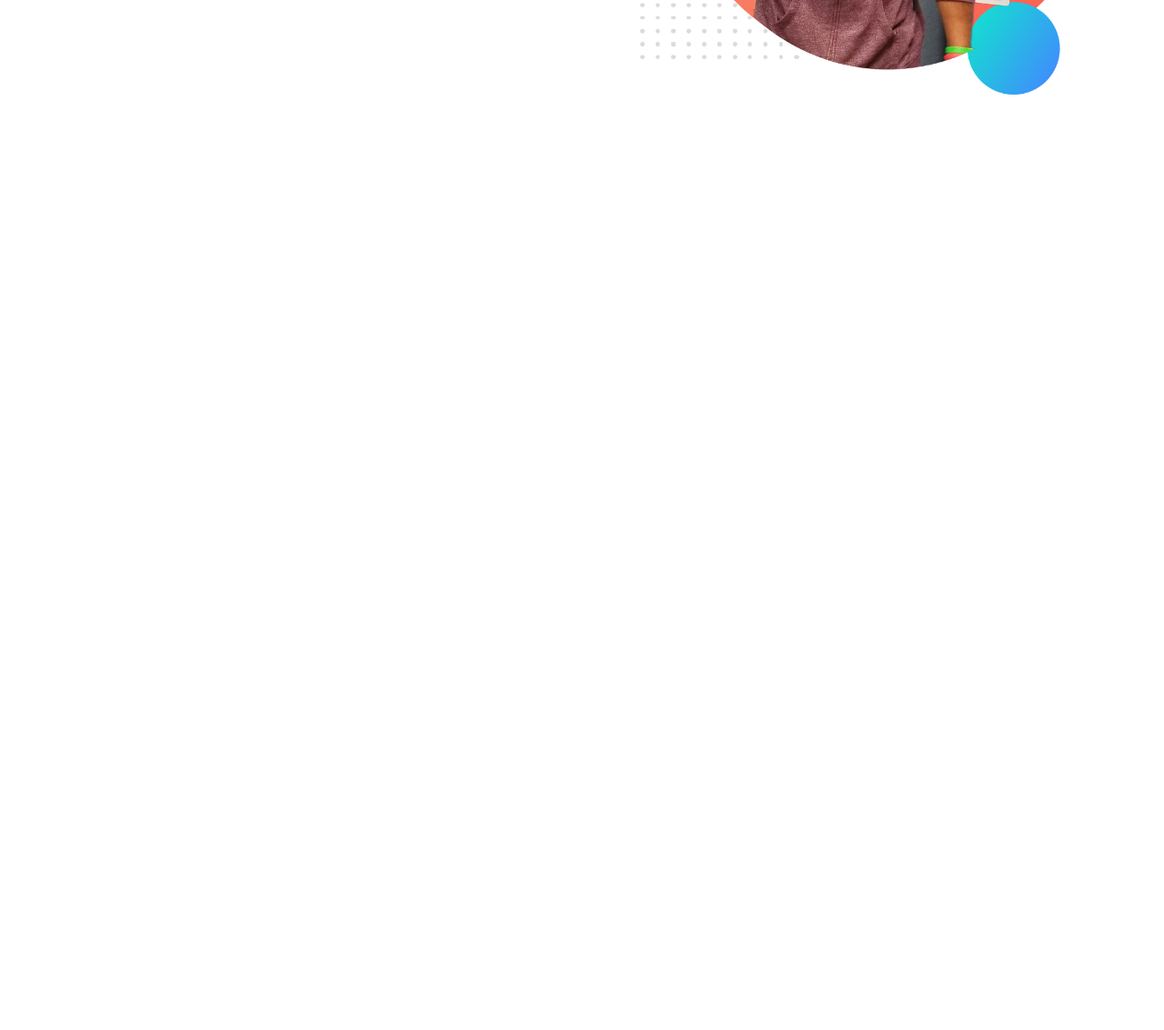
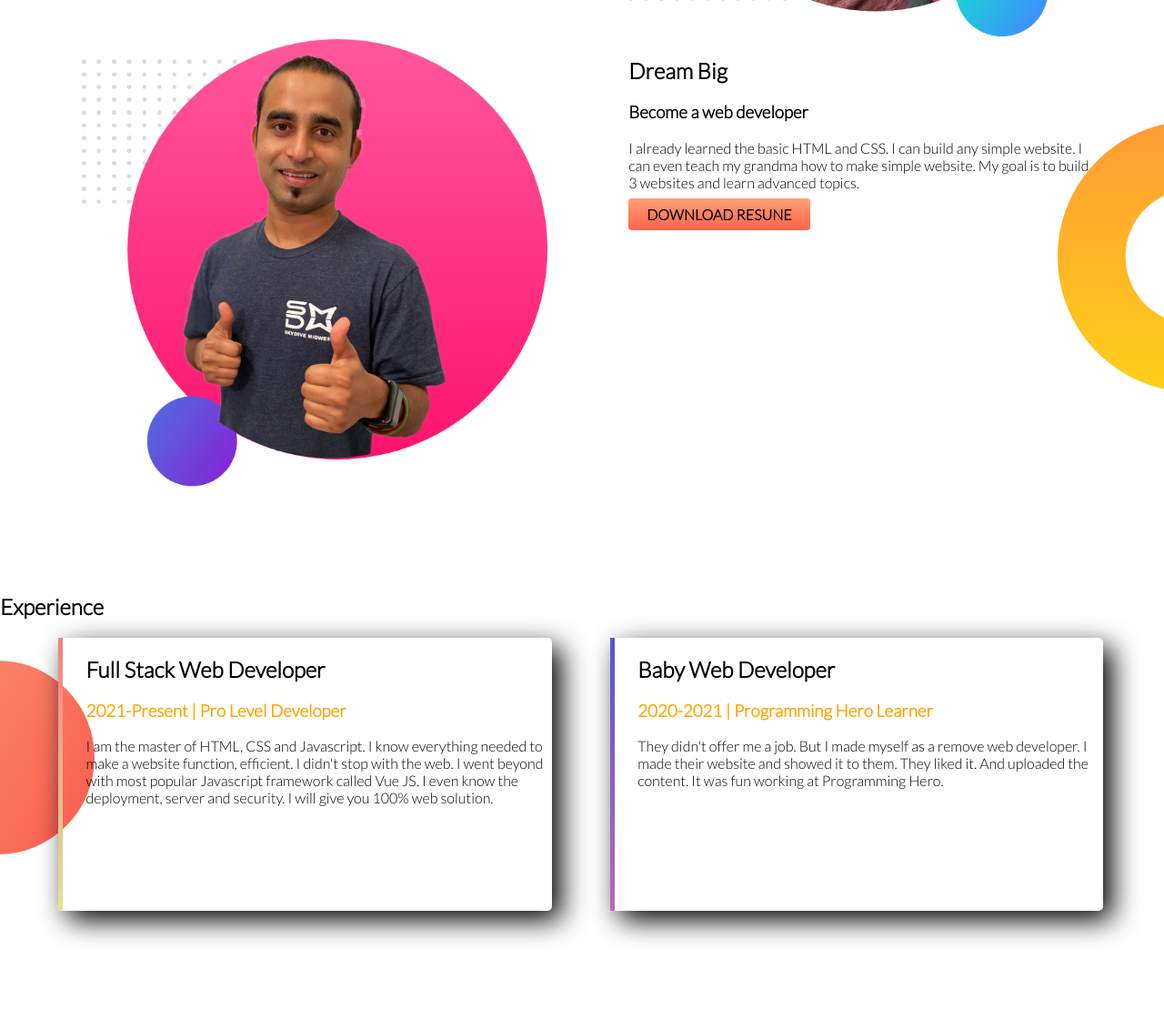
Before and after one commit to tjfahim/webPortfolio, a plain HTML site: page index.html in a window 1280 px wide. Shown: the part 468-1600 px from the top of the page at 91% size. Before the commit the page ends 800 px from the top, so only its background shows below. Drawn offline with Linux system fonts and the light colour scheme.

Commit message:
finished

```diff
--- a/index.html
+++ b/index.html
@@ -10,18 +10,43 @@
 
 </head>
 <body>
-    <section>
+    <section class="bg-img">
         <div class="half-width">
             <h1 class="heading">Welcome To</h1>
             <h1 class="heading"><span class="orange-color">Fahim Islam </span>World</h1>
             <h3>Build Climber and Train Stopper</h3>
             <p>You might saw me jumping, climbing buildings, and stopping trains. But nobody pays me a dime for that work. That's why I am learning and mastering web development. I will not stop until I become the Web Development Hero.</p>
-            <a href="https://www.linkedin.com/in/fahim-islam-11738b17a/" class="button">HIRE ME</a>
+            <a href="https://www.linkedin.com/in/fahim-islam-11738b17a/" target="" class="button">HIRE ME</a>
 
         </div>
         <div class="half-width">
             <img src="images/jhankar.png" alt="">
         </div>
     </section>
+
+    <section class="image-bg">
+        <div class="half-width">
+            <img src="images/jhankar2.png" alt="">
+        </div>
+        <div class="half-width">
+            <h1>Dream Big</h1>
+            <h3>Become a web developer</h3>
+            <p>I already learned the basic HTML and CSS. I can build any simple website. I can even teach my grandma how to make simple website. My goal is to build 3 websites and learn advanced topics.</p>
+            <a href="" class="button">DOWNLOAD RESUNE</a>
+        </div>
+    </section>
+    <section class="exp-bg">
+        <h1>Experience</h1>
+        <div class="half-width exp" id="full-stack">
+            <h1>Full Stack Web Developer</h1>
+            <h3 class="orange-color">2021-Present | Pro Level Developer</h3>
+            <p>I am the master of HTML, CSS and Javascript. I know everything needed to make a website function, efficient. I didn't stop with the web. I went beyond with most popular Javascript framework called Vue JS. I even know the deployment, server and security. I will give you 100% web solution.</p>
+        </div>
+        <div class="half-width exp" id="baby-web">
+            <h1>Baby Web Developer</h1>
+            <h3 class="orange-color">2020-2021 | Programming Hero Learner</h3>
+            <p>They didn't offer me a job. But I made myself as a remove web developer. I made their website and showed it to them. They liked it. And uploaded the content. It was fun working at Programming Hero.</p>
+        </div>
+    </section>
 </body>
 </html>
--- a/style.css
+++ b/style.css
@@ -5,7 +5,13 @@ body{
 }
 .heading{
     font-size: 50px;
-
+}
+section{
+    height: 500px;
+}
+.bg-img{
+    background-image: url("images/top-banner.png");
+    background-repeat: no-repeat;
 }
 .orange-color{
     color: orange;
@@ -13,15 +19,45 @@ body{
 .half-width{
     width: 40%;
     float: left;
-    margin: 5%;
+    margin-left: 5%;
+    padding-left: 2%;
 }
-img{
+.half-width img{
     width: 100%;
 }
 .button{
-    background-color: chartreuse;
-    font-weight: 700;
-    padding: 5px 12px;
+    font-weight: 900;
+    background-image: linear-gradient(180deg, lightsalmon ,tomato);
+
+    padding: 8px 20px;
+    border-radius: 4px;
     text-decoration: none;
+    color: rgb(0, 0, 0);
 
 }
+.image-bg{
+    background-image: url("images/dream-bg.png");
+    background-repeat: no-repeat;
+    background-position: right;}
+
+.exp{
+    box-shadow: 10px 10px 30px;
+    border-radius: 5px;
+    height: 60%;
+}
+.exp-bg{
+    padding-top: 100px;
+    background-image: url("images/exp-bg.png");
+    background-repeat: no-repeat;
+    background-position: left;
+}
+#full-stack{
+    border-left:5px solid ;
+    border-image: linear-gradient(rgb(243, 128, 128), rgb(226, 226, 152));
+    border-image-slice: 1;
+}
+#baby-web{
+    border-left: 5px solid;
+    border-image: linear-gradient(rgb(85, 85, 204),rgb(184, 106, 184)) ;
+    border-image-slice: 1;
+}
```
